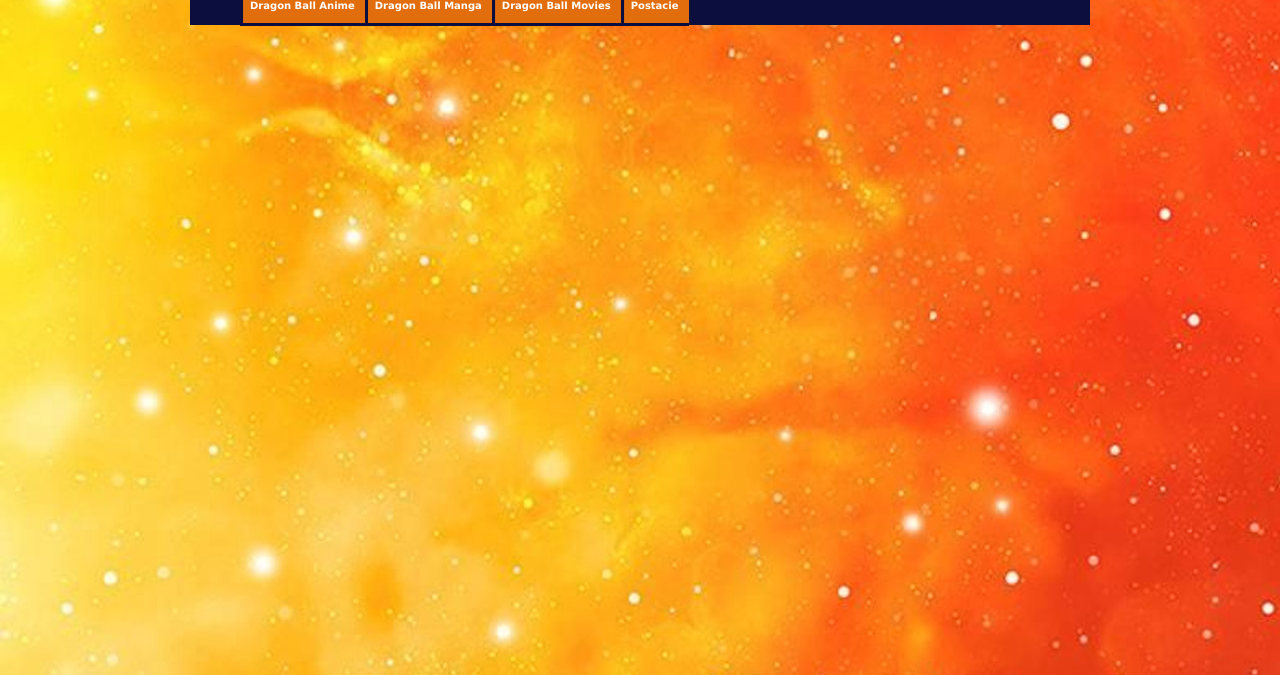
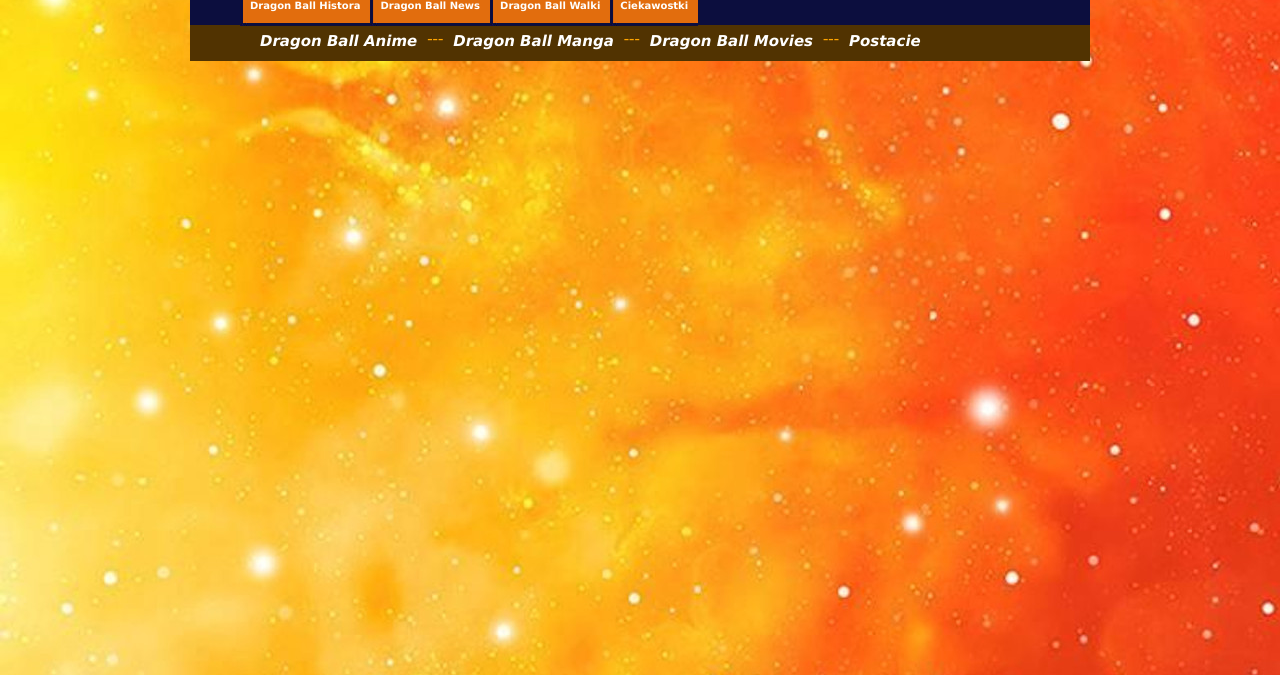
Before and after one commit to WojciechBbj/Strona_internetowa_DB, a plain HTML site: page index.html in a window 1280 px wide. Shown: the part 125-800 px from the top of the page. Drawn offline with Linux system fonts and the light colour scheme.

Commit message:
Dodano menu główne i poprawiono menu górne

```diff
--- a/index.html
+++ b/index.html
@@ -38,7 +38,7 @@
                     position: absolute;
                     right: 20px;
                     top: 20px;
-                    color: white;
+                    color: #FFFFFF;
                     font-family: 'Trebuchet MS', 'Lucida Sans Unicode', 'Lucida Grande', 'Lucida Sans', Arial, sans-serif;
                 }
                 img.logo
@@ -76,20 +76,60 @@
                     font-family: Verdana, Geneva, Tahoma, sans-serif;
                     font-size: 10px;
                     font-weight: bold;
-                    color: white;
+                    color: #FFFFFF;
                     margin-top: 10px;
                 }
                 #wlasciwe_gorne_menu li a:hover
                 {
                     background-image: url('images/gorne_menu_bottom_hover.jpg');
-                    color: lavender;
+                    color: #949497;
 
                 }
                 span.link
                 {
-                    display:inline-block;
+                    display: inline-block;
                     margin-top: 10px;
 
+                }
+                /* Środkowe menu */
+                #srodkowe_menu
+                {
+                    background-image: url('images/gorne_menu.jpg');
+                    width: 900px;
+                    height: 36px;
+                }
+                #srodkowe_menu li
+                {
+                    list-style-type: none;
+                    float: left;
+                }
+                #srodkowe_menu li a
+                {
+                    border-bottom: none;
+                    color: #FFFFFF;
+                    font-size: 15px;
+                    font-family: Verdana, Geneva, Tahoma, sans-serif;
+                    font-weight: bold;
+                    font-style: italic;
+                }
+                #srodkowe_menu li a:hover
+                {
+                    color: #b2b2b6;
+                }
+                #srodkowe_menu li span.odstep
+                {
+                    display: inline-block;
+                    margin: 5px 10px 0px 10px;
+                    color:#ffa500;
+                }
+                #srodkowe_menu li span.link2
+                {
+                    display: block;
+                    margin-top: 7px;
+                }
+                #pierwszy_poziom
+                {
+                    margin-left: 70px;
                 }
             </style>
     </head>
@@ -100,10 +140,10 @@
                     <a href="http://video-kurswww.prv.pl/"><img class="logo" src="images/db_logo.png" alt="Logo DB" /></a>
                     <div id="menu_gorne">
                         <ul id="wlasciwe_gorne_menu">
-                            <li><a href="#"><span class="link">Dragon Ball Anime </span></a></li>
-                            <li><a href="#"><span class="link">Dragon Ball Manga</span></a></li>
-                            <li><a href="#"><span class="link">Dragon Ball Movies</span></a></li>
-                            <li><a href="#"><span class="link">Postacie</span></a></li>
+                            <li><a href="#"><span class="link">Dragon Ball Histora</span></a></li>
+                            <li><a href="#"><span class="link">Dragon Ball News</span></a></li>
+                            <li><a href="#"><span class="link">Dragon Ball Walki</span></a></li>
+                            <li><a href="#"><span class="link">Ciekawostki</span></a></li>
                         </ul>
                     </div>
                     <div id="kontakt_box">
@@ -116,6 +156,18 @@
                     </div>
                 </div>
                 <!-- koniec div gorna czesc kontenera -->
+                <div id="srodkowe_menu">
+                    <ul id="pierwszy_poziom">
+                        <li><a href="#"><span class="link2">Dragon Ball Anime</span></a></li>
+                        <li><span class="odstep">---</span></li>
+                        <li><a href="#"><span class="link2">Dragon Ball Manga</span></a></li>
+                        <li><span class="odstep">---</span></li>
+                        <li><a href="#"><span class="link2">Dragon Ball Movies</span></a></li>
+                        <li><span class="odstep">---</span></li>
+                        <li><a href="#"><span class="link2">Postacie</span></a></li>
+                    </ul>
+                </div>
+                <!-- Koniec div srodkowe menu -->
             </div>
             <!-- konice div kontener -->
         </div>
```
Also changed, not shown: images/gorne_menu.jpg (added).
